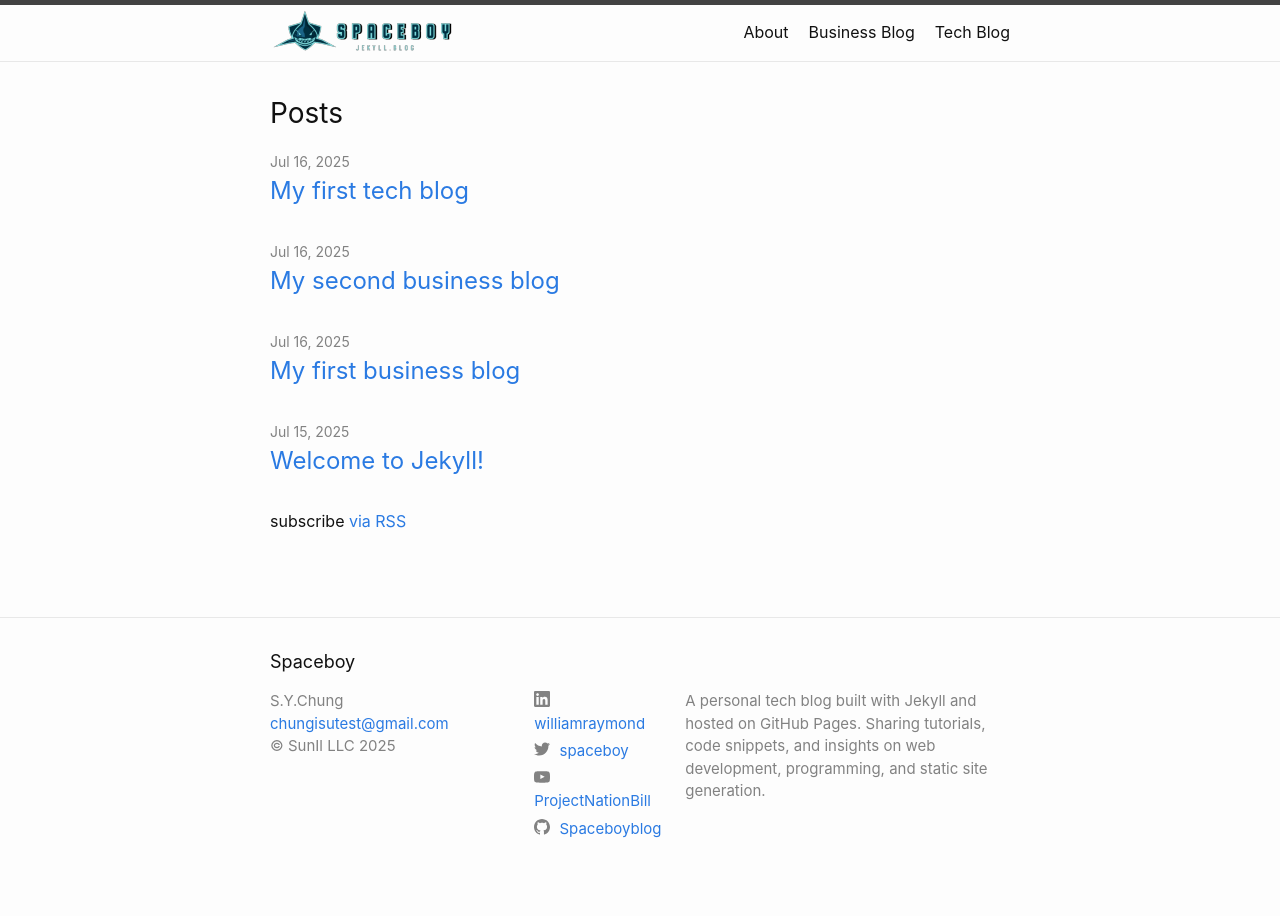
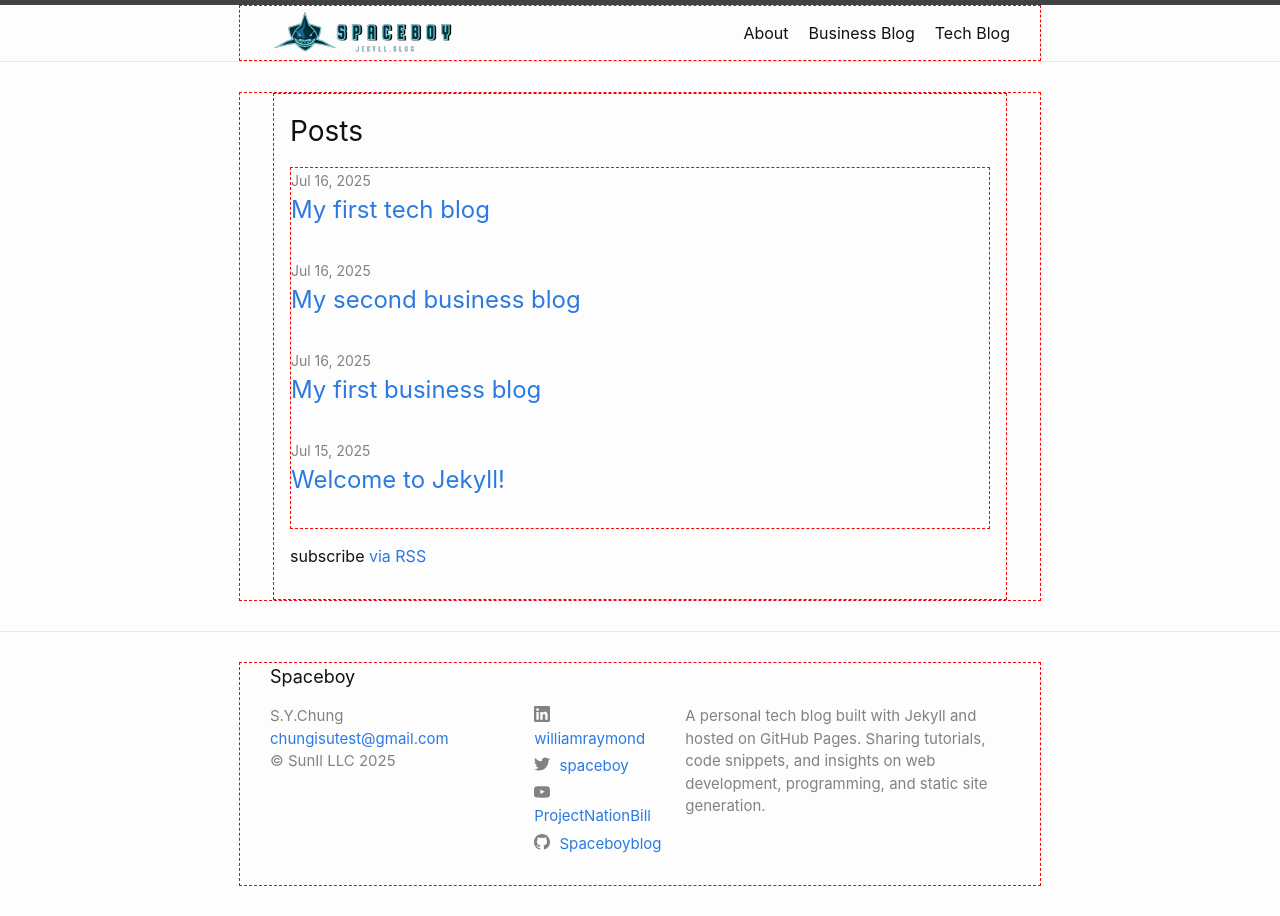
Before and after one commit to spaceboyblog/github-pages-with-docker, a Jekyll site: the page built from index.md, in a window 1280 px wide. Built offline with Jekyll 4.4.1, drawn with Linux system fonts in a browser that asks for light colours.

Commit message:
문제 레이아웃 밀림

```diff
--- a/_layouts/home.html
+++ b/_layouts/home.html
@@ -9,7 +9,7 @@ layout: default
   {{ content }}
 
   {%- if site.posts.size > 0 -%}
-    <h2 class="post-list-heading">{{ page.list_title | default: "Posts" }}</h2>
+    <h3 class="post-list-heading">{{ page.list_title | default: "Posts" }}</h3>
     <ul class="post-list">
       {%- for post in site.posts -%}
       <li>
--- a/assets/main.scss
+++ b/assets/main.scss
@@ -3,3 +3,18 @@
 ---
 
 @import "minima";
+
+.wrapper, .home, .post, .post-content, .post-list {
+  border: 1px dashed red;
+}
+.home {
+  max-width: 700px;
+  margin: 0 auto;
+  padding: 1rem;
+}
+
+.post {
+  max-width: 700px;
+  margin: 0 auto;
+  padding: 1rem;
+}
```
